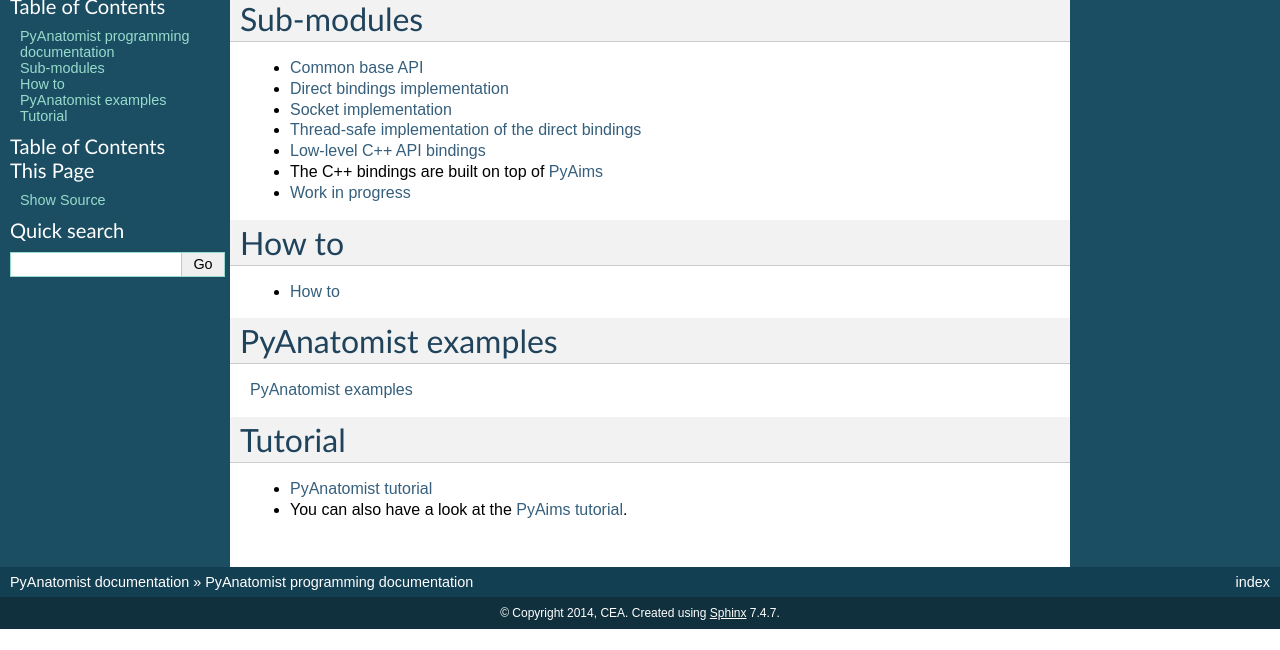
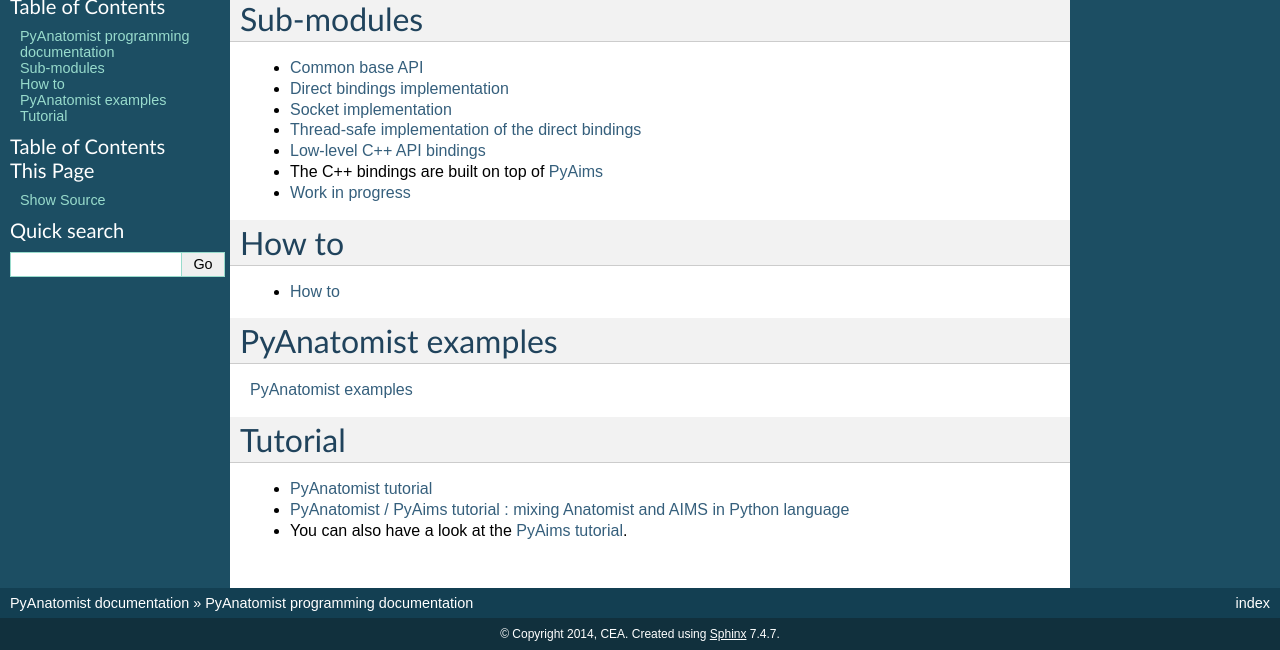
Before and after one commit to brainvisa/anatomist-gpl, a Sphinx documentation site: the page built from pyanatomist/doc/sphinx/index.rst, in a window 1280 px wide, cut to the strip 282-932 px from the top of the page. Built offline with Sphinx 7.4.7, drawn with Linux system fonts in a browser that asks for light colours; the version number could not be read and is left out; before the commit the page ends 911 px from its top, so only the background shows below that.

Commit message:
link to pyanatomist_pyaims tutorial in doc
git-svn-id: https://bioproj.extra.cea.fr/neurosvn/brainvisa/anatomist/anatomist-gpl/branches/4.4@64357 613412ce-1361-4b7a-93bf-a3c75af1bae4

```diff
--- a/pyanatomist/doc/sphinx/index.rst
+++ b/pyanatomist/doc/sphinx/index.rst
@@ -46,4 +46,5 @@
 --------
 
 - :doc:`pyanatomist_tutorial`
+- :doc:`pyanatomist_pyaims_tutorial`
 - You can also have a look at the :pyaims:`PyAims tutorial <pyaims_tutorial.html>`.
```
